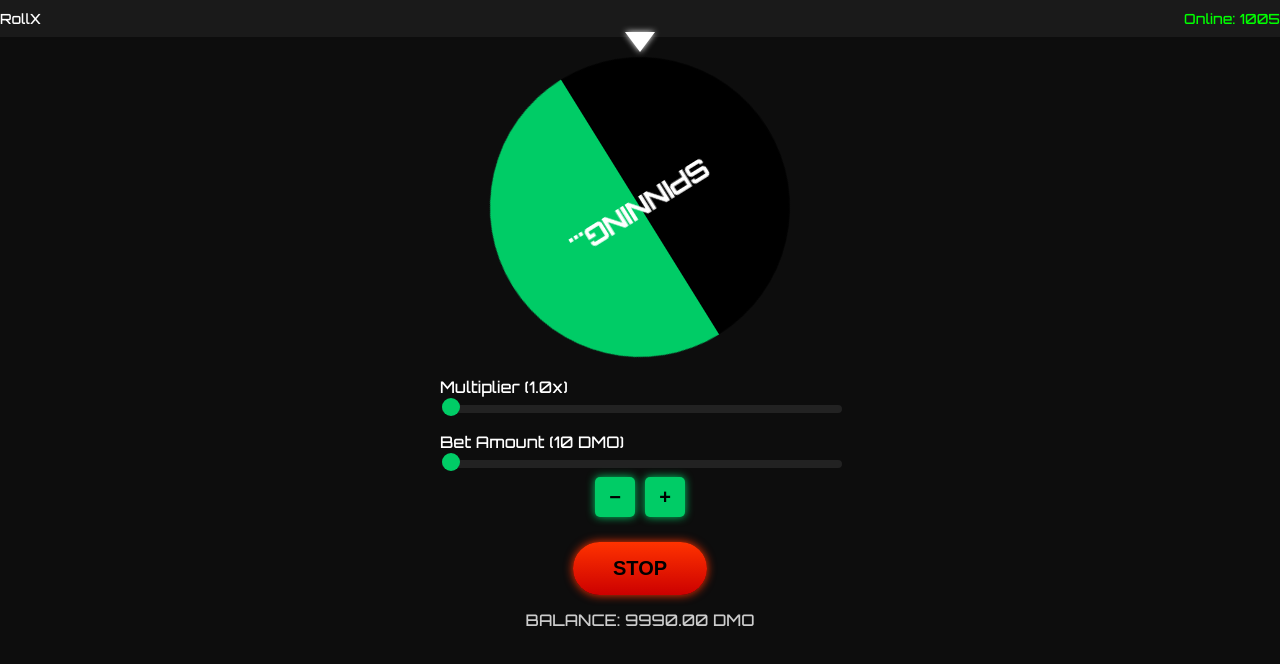
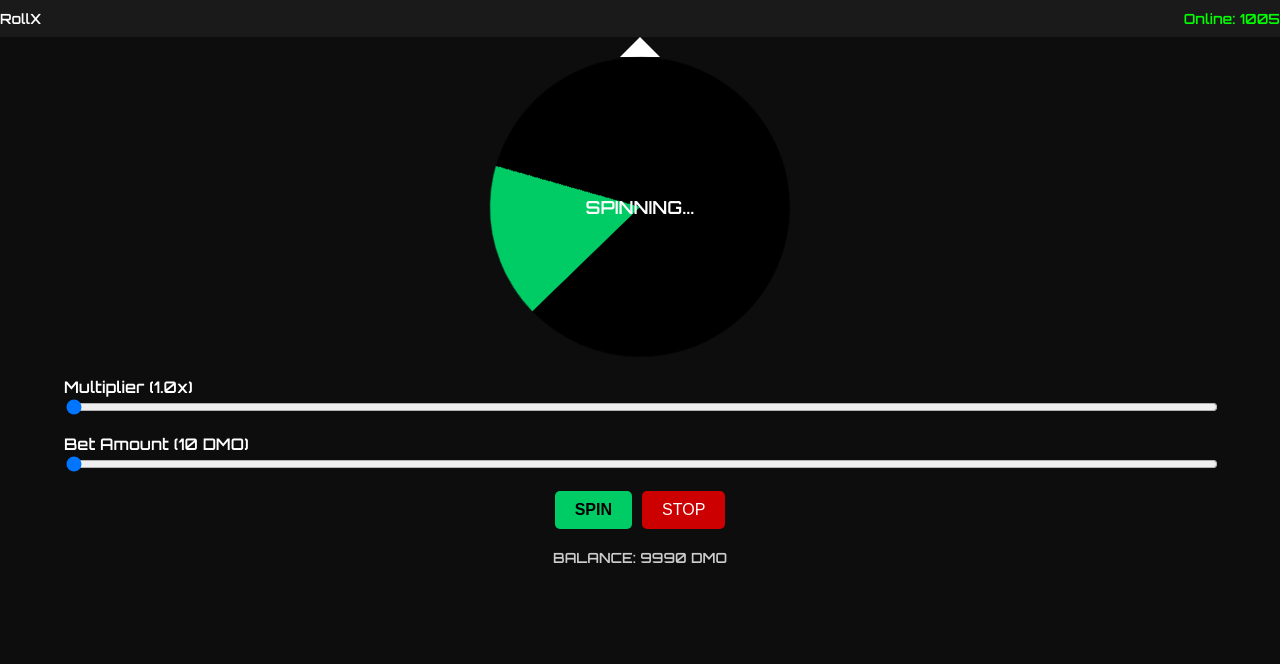
Before and after one commit to findrealityshows/SPINTHEWHEEL, a plain HTML site: page game.html in a window 1280 px wide. Both pictures are taken after a click on the button "SPIN". Drawn offline with Linux system fonts and the light colour scheme.

Commit message:
Update game.html

```diff
--- a/game.html
+++ b/game.html
@@ -2,9 +2,9 @@
 <html lang="en">
 <head>
   <meta charset="UTF-8" />
-  <meta name="viewport" content="width=device-width, initial-scale=1" />
+  <meta name="viewport" content="width=device-width, initial-scale=1.0" />
   <title>RollX Game</title>
-  <link href="https://fonts.googleapis.com/css2?family=Orbitron:wght@500&display=swap" rel="stylesheet" />
+  <link href="https://fonts.googleapis.com/css2?family=Orbitron:wght@600&display=swap" rel="stylesheet">
   <style>
     body {
       margin: 0;
@@ -35,38 +35,31 @@
       height: 300px;
     }
     .wheel {
-      width: 300px;
-      height: 300px;
+      width: 100%;
+      height: 100%;
       border-radius: 50%;
-      background: conic-gradient(#00cc66 0deg 180deg, #000 180deg 360deg);
-      transition: transform 3s ease-out;
-      position: relative;
-      overflow: visible;
+      background: conic-gradient(#00cc66 0deg 60deg, #000 60deg 360deg);
+      transition: transform 0.1s linear;
     }
-    .wheel-text {
+    .indicator {
+      width: 0;
+      height: 0;
+      border-left: 20px solid transparent;
+      border-right: 20px solid transparent;
+      border-bottom: 20px solid white;
+      position: absolute;
+      top: -20px;
+      left: 50%;
+      transform: translateX(-50%);
+    }
+    .center-text {
       position: absolute;
       top: 50%;
       left: 50%;
       transform: translate(-50%, -50%);
-      font-size: 26px;
-      font-weight: bold;
+      font-size: 18px;
       color: white;
-      pointer-events: none;
-      user-select: none;
-      white-space: nowrap;
-    }
-    .indicator {
-      width: 0;
-      height: 0;
-      border-left: 15px solid transparent;
-      border-right: 15px solid transparent;
-      border-top: 20px solid white;
-      position: absolute;
-      top: -25px;
-      left: 50%;
-      transform: translateX(-50%);
-      z-index: 10;
-      filter: drop-shadow(0 0 3px white);
+      text-align: center;
     }
     .controls {
       margin-top: 20px;
@@ -74,7 +67,6 @@
       flex-direction: column;
       align-items: center;
       width: 90%;
-      max-width: 400px;
     }
     .slider-group {
       width: 100%;
@@ -82,74 +74,31 @@
     }
     input[type="range"] {
       width: 100%;
-      -webkit-appearance: none;
-      background: #222;
-      height: 8px;
-      border-radius: 5px;
-      outline: none;
     }
-    input[type="range"]::-webkit-slider-thumb {
-      -webkit-appearance: none;
-      appearance: none;
-      width: 18px;
-      height: 18px;
-      background: #00cc66;
-      cursor: pointer;
-      border-radius: 50%;
-      border: none;
-      margin-top: -5px;
-      transition: background 0.3s ease;
+    .btn-group {
+      display: flex;
+      gap: 10px;
+      margin-bottom: 10px;
     }
-    input[type="range"]:active::-webkit-slider-thumb {
-      background: #99ffcc;
-    }
-    .bet-buttons {
-      display: flex;
-      justify-content: center;
-      gap: 10px;
-      margin-top: 5px;
-    }
-    .bet-btn {
-      background: #00cc66;
+    .btn {
+      padding: 10px 20px;
+      font-size: 16px;
       border: none;
       border-radius: 5px;
+      cursor: pointer;
+    }
+    .spin-btn {
+      background-color: #00cc66;
       color: black;
       font-weight: bold;
-      font-size: 20px;
-      width: 40px;
-      height: 40px;
-      cursor: pointer;
-      user-select: none;
-      box-shadow: 0 0 8px #00cc66;
-      transition: background 0.3s ease;
     }
-    .bet-btn:active {
-      background: #99ffcc;
-    }
-    .spin-stop-group {
-      margin-top: 10px;
-    }
-    button.spin-btn, button.stop-btn {
-      padding: 15px 40px;
-      font-size: 20px;
-      background: linear-gradient(#ccff00, #00cc66);
-      border: none;
-      border-radius: 50px;
-      box-shadow: 0 0 10px #00cc66;
-      color: black;
-      font-weight: bold;
-      cursor: pointer;
-      user-select: none;
-      margin: 0 10px;
-    }
-    button.stop-btn {
-      background: linear-gradient(#ff3300, #cc0000);
-      box-shadow: 0 0 10px #ff3300;
-      display: none;
+    .stop-btn {
+      background-color: #cc0000;
+      color: white;
     }
     .balance {
-      margin-top: 15px;
-      font-size: 16px;
+      margin-top: 10px;
+      font-size: 14px;
       color: #ccc;
     }
   </style>
@@ -159,59 +108,44 @@
     <div>RollX</div>
     <div class="online">Online: <span id="onlineCount">1000</span></div>
   </div>
-
   <div class="wheel-container">
     <div class="indicator"></div>
-    <div id="wheel" class="wheel">
-      <div id="wheelCenterText" class="wheel-text">+0</div>
-    </div>
+    <div id="wheel" class="wheel"></div>
+    <div class="center-text" id="centerText">Press Spin</div>
   </div>
-
   <div class="controls">
     <div class="slider-group">
       <label>Multiplier (<span id="multiplierVal">1.0</span>x)</label>
-      <input type="range" min="1" max="5" step="0.1" value="1" id="multiplierSlider" />
+      <input type="range" min="1" max="5" step="0.1" value="1" id="multiplierSlider">
     </div>
-
     <div class="slider-group">
       <label>Bet Amount (<span id="betVal">10</span> DMO)</label>
-      <input type="range" min="10" max="100" step="1" value="10" id="betSlider" />
-      <div class="bet-buttons">
-        <button class="bet-btn" id="betMinus">−</button>
-        <button class="bet-btn" id="betPlus">+</button>
-      </div>
+      <input type="range" min="10" max="100" step="10" value="10" id="betSlider">
     </div>
-
-    <div class="spin-stop-group">
-      <button class="spin-btn" id="spinBtn">SPIN</button>
-      <button class="stop-btn" id="stopBtn">STOP</button>
+    <div class="btn-group">
+      <button class="btn spin-btn" id="spinBtn">SPIN</button>
+      <button class="btn stop-btn" id="stopBtn">STOP</button>
     </div>
-
     <div class="balance">BALANCE: <span id="balance">10000</span> DMO</div>
   </div>
-
   <script>
     const wheel = document.getElementById('wheel');
+    const spinBtn = document.getElementById('spinBtn');
+    const stopBtn = document.getElementById('stopBtn');
+    const centerText = document.getElementById('centerText');
     const balanceEl = document.getElementById('balance');
     const betSlider = document.getElementById('betSlider');
     const multiplierSlider = document.getElementById('multiplierSlider');
     const multiplierVal = document.getElementById('multiplierVal');
     const betVal = document.getElementById('betVal');
     const onlineCount = document.getElementById('onlineCount');
-    const wheelText = document.getElementById('wheelCenterText');
-    const spinBtn = document.getElementById('spinBtn');
-    const stopBtn = document.getElementById('stopBtn');
-    const betMinus = document.getElementById('betMinus');
-    const betPlus = document.getElementById('betPlus');
 
     let balance = 10000;
+    let angle = 0;
     let spinning = false;
-    let currentRotation = 0;
-    let spinInterval = null;
-    let lockedBet = 10;
-    let lockedMultiplier = 1.0;
+    let spinSpeed = 0;
+    let spinRequest;
 
-    // Update online users count randomly
     setInterval(() => {
       let online = parseInt(onlineCount.innerText);
       online += Math.random() > 0.5 ? 1 : -1;
@@ -220,34 +154,14 @@
       onlineCount.innerText = online;
     }, 1000);
 
-    // Update multiplier slider UI and wheel segment
     multiplierSlider.addEventListener('input', () => {
       const val = parseFloat(multiplierSlider.value).toFixed(1);
       multiplierVal.innerText = val;
       updateWheelSegment(val);
-      updateProjectedWin();
     });
 
-    // Update bet slider UI
     betSlider.addEventListener('input', () => {
       betVal.innerText = betSlider.value;
-      updateProjectedWin();
-    });
-
-    // Bet plus/minus buttons
-    betMinus.addEventListener('click', () => {
-      let val = parseInt(betSlider.value);
-      val = Math.max(10, val - 1);
-      betSlider.value = val;
-      betVal.innerText = val;
-      updateProjectedWin();
-    });
-    betPlus.addEventListener('click', () => {
-      let val = parseInt(betSlider.value);
-      val = Math.min(100, val + 1);
-      betSlider.value = val;
-      betVal.innerText = val;
-      updateProjectedWin();
     });
 
     function updateWheelSegment(multiplier) {
@@ -255,107 +169,44 @@
       wheel.style.background = `conic-gradient(#00cc66 0deg ${degree}deg, #000 ${degree}deg 360deg)`;
     }
 
-    function updateProjectedWin() {
+    function updateSpin() {
+      angle = (angle + spinSpeed) % 360;
+      wheel.style.transform = `rotate(${angle}deg)`;
+      spinRequest = requestAnimationFrame(updateSpin);
+    }
+
+    spinBtn.addEventListener('click', () => {
       const bet = parseInt(betSlider.value);
       const multiplier = parseFloat(multiplierSlider.value);
-      const win = (bet * multiplier).toFixed(2);
-      wheelText.innerText = `+${win} DMO`;
-    }
-
-    updateWheelSegment(multiplierSlider.value);
-    updateProjectedWin();
-
-    // Spin function
-    spinBtn.addEventListener('click', () => {
-      if (spinning) return;
-
-      const bet = parseInt(betSlider.value);
-      const multiplier = parseFloat(multiplierSlider.value);
-
-      if (balance < bet) {
-        alert('Insufficient Balance!');
-        return;
-      }
-
-      lockedBet = bet;
-      lockedMultiplier = multiplier;
+      if (balance < bet || spinning) return alert('Insufficient Balance or Already Spinning!');
 
       balance -= bet;
-      balanceEl.innerText = balance.toFixed(2);
-
+      balanceEl.innerText = balance;
       spinning = true;
-      spinBtn.style.display = 'none';
-      stopBtn.style.display = 'inline-block';
-
-      wheelText.innerText = 'SPINNING...';
-
-      // Spin variables
-      let speed = 20 + Math.random() * 10; // degrees per frame approx
-      let decelerate = false;
-
-      spinInterval = setInterval(() => {
-        currentRotation += speed;
-        currentRotation %= 360;
-        wheel.style.transform = `rotate(${currentRotation}deg)`;
-
-        if (decelerate) {
-          speed -= 0.5;
-          if (speed <= 0) {
-            clearInterval(spinInterval);
-            finishSpin();
-          }
-        }
-      }, 16);
-
-      // Automatically decelerate after 2.5 seconds if user doesn't stop
-      setTimeout(() => {
-        if (spinning) {
-          decelerate = true;
-        }
-      }, 2500);
+      spinSpeed = 10 + Math.random() * 10;
+      centerText.innerText = 'SPINNING...';
+      updateSpin();
     });
 
-    // Stop spin button: stop immediately with short easing animation
     stopBtn.addEventListener('click', () => {
       if (!spinning) return;
+      cancelAnimationFrame(spinRequest);
+      spinning = false;
 
-      spinning = false;
-      clearInterval(spinInterval);
+      const multiplier = parseFloat(multiplierSlider.value);
+      const bet = parseInt(betSlider.value);
+      const winDegree = 180 / multiplier;
+      const final = angle % 360;
 
-      // Add a small finishing spin to look natural
-      const stopOffset = Math.random() * 30;
-      const finalRotation = currentRotation + stopOffset;
-
-      wheel.style.transition = 'transform 0.5s ease-out';
-      wheel.style.transform = `rotate(${finalRotation}deg)`;
-
-      wheel.addEventListener('transitionend', () => {
-        wheel.style.transition = '';
-        currentRotation = finalRotation % 360;
-        finishSpin();
-      }, { once: true });
-
-      spinBtn.style.display = 'inline-block';
-      stopBtn.style.display = 'none';
+      if (final < winDegree) {
+        const winAmount = (bet * multiplier).toFixed(2);
+        balance += parseFloat(winAmount);
+        centerText.innerText = `🎉 Win: ${winAmount} DMO`;
+        balanceEl.innerText = balance.toFixed(2);
+      } else {
+        centerText.innerText = '💥 You Lost';
+      }
     });
-
-    // Calculate and show result
-    function finishSpin() {
-      const winDegree = Math.max(20, 180 / lockedMultiplier);
-      const landedAngle = currentRotation % 360;
-
-      if (landedAngle <= winDegree) {
-        const winAmount = lockedBet * lockedMultiplier;
-        balance += winAmount;
-        wheelText.innerText = `+${winAmount.toFixed(2)} DMO`;
-        alert(`🎉 You Win: ${winAmount.toFixed(2)} DMO`);
-      } else {
-        wheelText.innerText = 'Lost';
-        alert('💥 You Lost');
-      }
-
-      balanceEl.innerText = balance.toFixed(2);
-    }
   </script>
 </body>
 </html>
```
